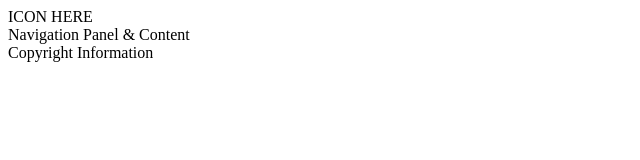
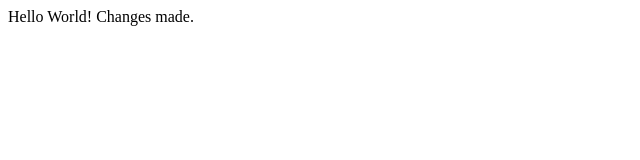
Before and after one commit to gnayed/WEBF, a plain HTML site: page index.html in a window 1280 px wide. Shown: the whole page, without its empty margins (0-640 px from the left). Drawn offline with Linux system fonts and the light colour scheme.

Commit message:
Revert "Div structure header, main, footer"

```diff
--- a/index.html
+++ b/index.html
@@ -5,16 +5,6 @@
     </title>
   </head>
   <body>
-    <div id="div_header">
-      ICON HERE
-    </div>
-
-    <div id="div_main">
-      Navigation Panel &amp; Content
-    </div>
-
-    <div id="div_footer">
-      Copyright Information
-    </div>
+    Hello World! Changes made.
   </body>
 </html>
```
